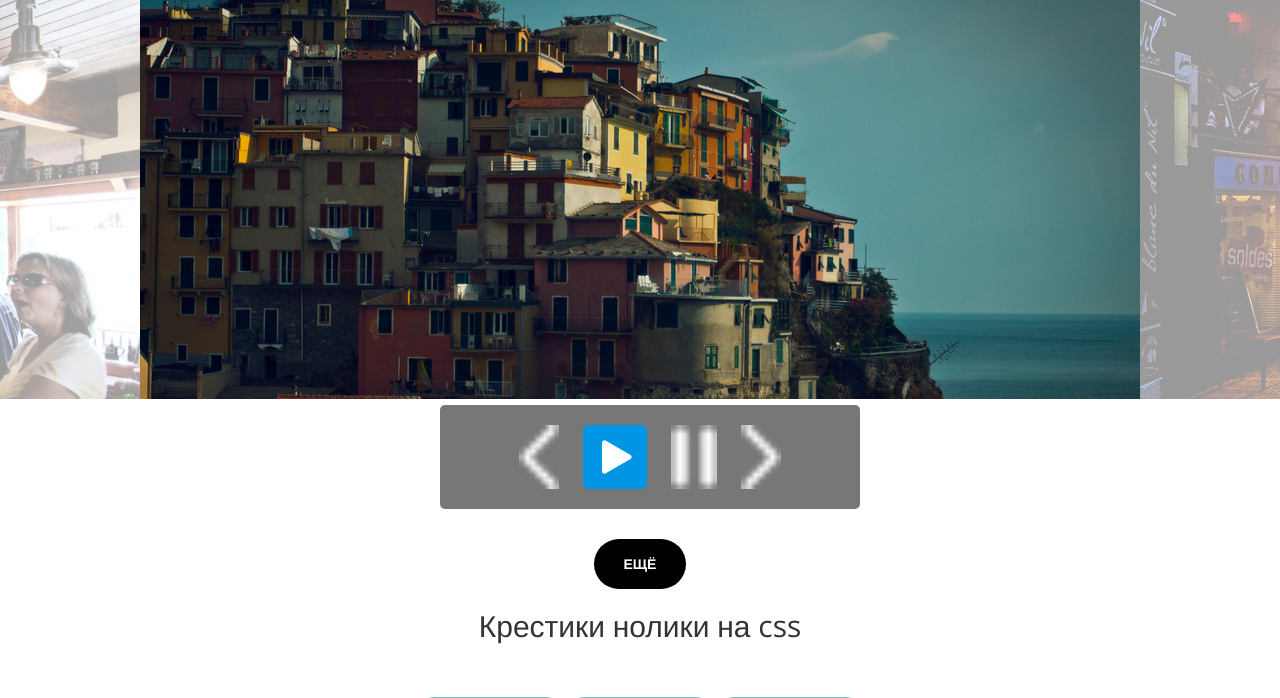
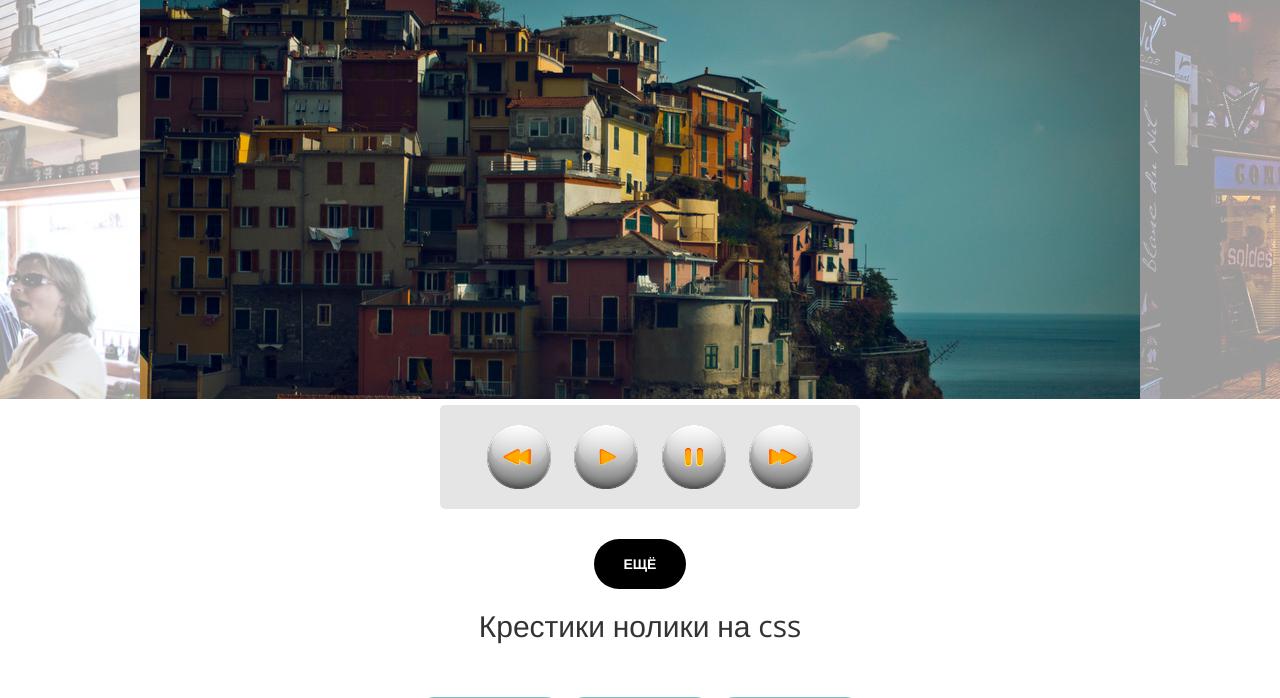
Before and after one commit to korol5579/newmodweb, a PHP site: page / in a window 1280 px wide. Shown: the part 3381-4079 px from the top of the page. Run offline with PHP 8.4, Linux system fonts and the light colour scheme; some libraries are stand-ins or nearby versions.

Commit message:
Add images for slider buttons

```diff
--- a/css/creative.css
+++ b/css/creative.css
@@ -936,7 +936,7 @@ a {
   left: 50%;
   bottom: -10px;
   padding: 10px;
-  background-color: #777;
+  background-color: rgba(0, 0, 0, 0.1);
   border-radius: 5px;
   text-align: center;
 }
--- a/index.php
+++ b/index.php
@@ -440,10 +440,10 @@
         </ul>
       </div>
       <div class="slide-controller">
-        <a href="#" class="btn-prev"><img src="slider_img/btn_prev.png" alt="prev slide" /></a>
-        <a href="#" class="btn-play"><img src="slider_img/btn_play_2.png" alt="start slide" /></a>
-        <a href="#" class="btn-pause"><img src="slider_img/btn_pause.png" alt="pause slide" /></a>
-        <a href="#" class="btn-next"><img src="slider_img/btn_next.png" alt="next slide" /></a>
+        <a href="#" class="btn-prev"><img src="slider_img/left.png" alt="prev slide" /></a>
+        <a href="#" class="btn-play"><img src="slider_img/play.png" alt="start slide" /></a>
+        <a href="#" class="btn-pause"><img src="slider_img/pause.png" alt="pause slide" /></a>
+        <a href="#" class="btn-next"><img src="slider_img/right.png" alt="next slide" /></a>
       </div>
     </div>
   </section>
--- a/less/creative.less
+++ b/less/creative.less
@@ -976,7 +976,7 @@ a {
   left: 50%;
   bottom: -10px;
   padding: 10px;
-  background-color: #777;
+  background-color: rgba(0,0,0,0.1);
   border-radius: 5px;
   text-align: center;
 }
```
Also changed, not shown: css/creative.min.css, slider_img/left.png (added), slider_img/pause.png (added), slider_img/play.png (added), slider_img/right.png (added).
